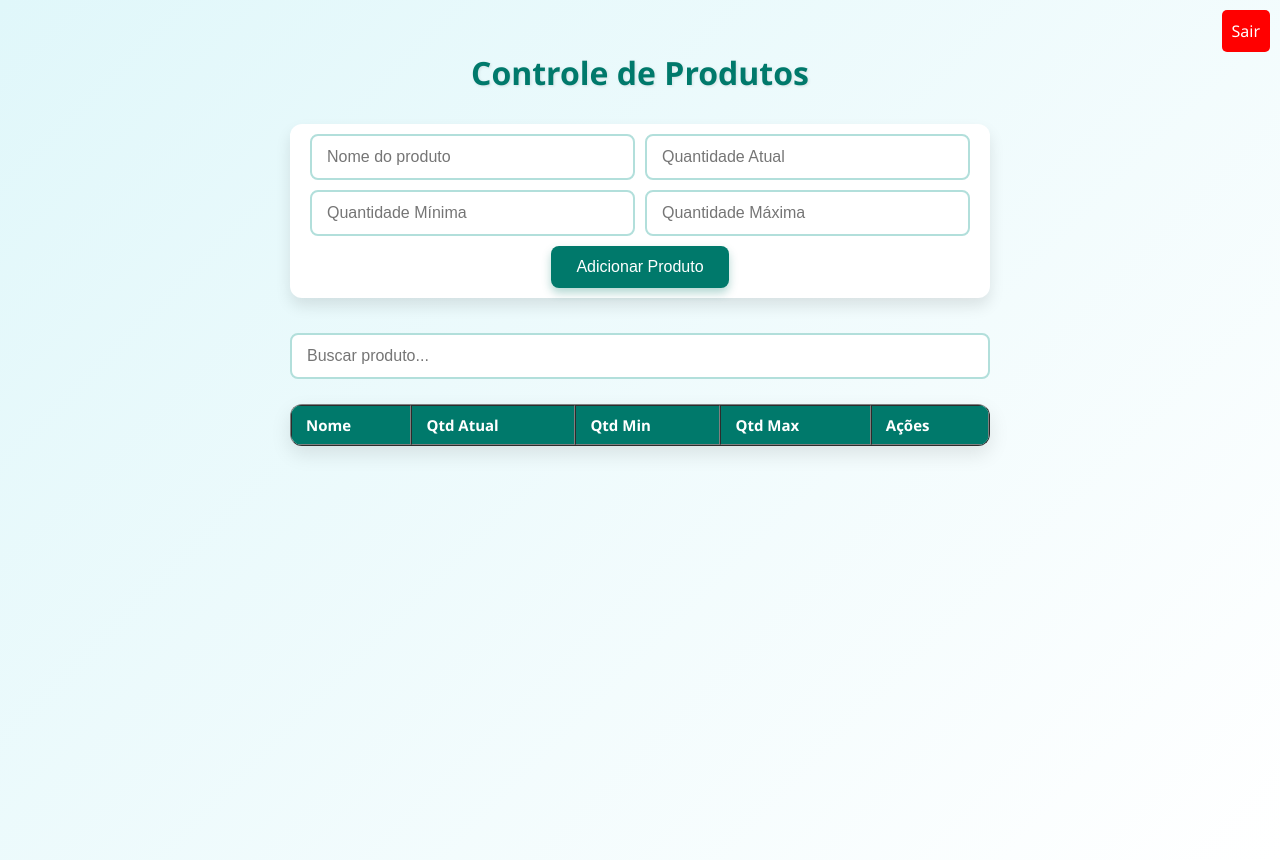
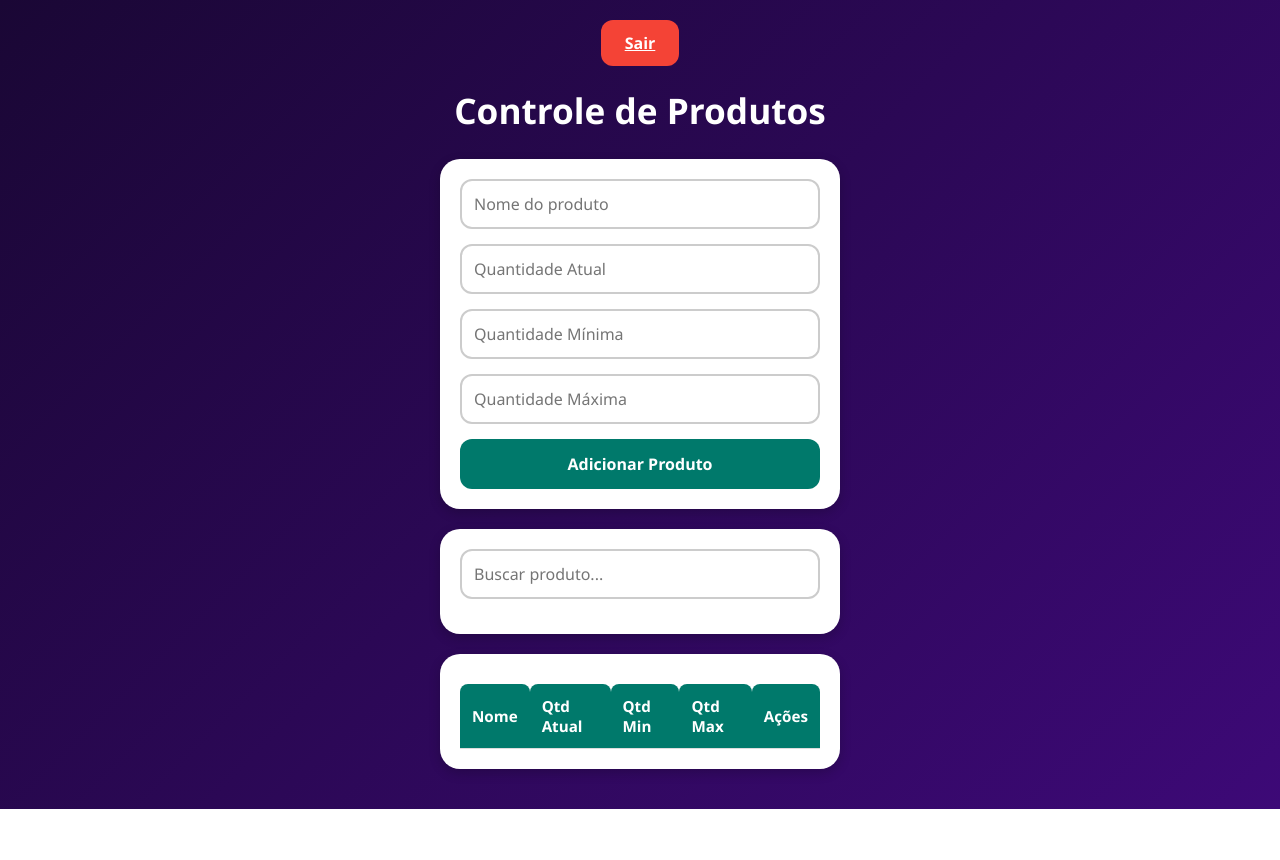
Before and after one commit to DIOOWS/ProjetoEstoque-V01, a Flask app: page / in a window 1280 px wide. After the commit the page ends 809 px from the top, so only its background shows below. Run offline with Flask 3, Linux system fonts and the light colour scheme; the visitor is signed in with stand-in values (Sample User, id 1); data that the repository does not hold is empty.

Commit message:
botão l gout css

```diff
--- a/static/style.css
+++ b/static/style.css
@@ -1,212 +1,167 @@
 /* Reset básico */
 * {
+  margin: 0;
+  padding: 0;
   box-sizing: border-box;
+  font-family: "Segoe UI", sans-serif;
 }
 
 body {
-  font-family: 'Segoe UI', Tahoma, Geneva, Verdana, sans-serif;
-  margin: 30px;
-  background: linear-gradient(135deg, #e0f7fa, #ffffff);
-  color: #2c3e50;
+  background: linear-gradient(135deg, #1a0735, #3d0977);
+  color: #fff;
   min-height: 100vh;
+  padding: 20px;
   display: flex;
   flex-direction: column;
   align-items: center;
 }
 
-h1 {
-  text-align: center;
-  margin-bottom: 30px;
-  font-weight: 700;
-  color: #00796b;
-  text-shadow: 1px 1px 3px rgba(0,0,0,0.1);
-}
-
-/* BOTÃO DE LOGOUT */
+/* Botão de logout */
 .logout-btn {
-  background-color: #ff7043;
-  color: white;
+  background-color: #f44336;
+  color: #fff;
   border: none;
-  padding: 10px 20px;
-  border-radius: 10px;
-  font-size: 16px;
+  padding: 12px 24px;
+  border-radius: 12px;
+  font-weight: bold;
+  margin-bottom: 20px;
   cursor: pointer;
-  box-shadow: 0 4px 12px rgba(255, 87, 34, 0.4);
-  transition: background-color 0.3s ease, box-shadow 0.3s ease;
-  position: absolute;
-  top: 20px;
-  right: 30px;
+  transition: background-color 0.3s;
 }
 
 .logout-btn:hover {
-  background-color: #e64a19;
-  box-shadow: 0 6px 16px rgba(230, 74, 25, 0.6);
+  background-color: #d32f2f;
 }
 
-form {
-  width: 100%;
-  max-width: 700px;
-  background: white;
-  padding: 10px 20px;
-  border-radius: 12px;
-  box-shadow: 0 8px 15px rgba(0, 0, 0, 0.1);
-  display: flex;
-  gap: 10px;
-  flex-wrap: wrap;
-  justify-content: center;
-  margin-bottom: 35px;
+/* Título */
+h1 {
+  font-size: 2.2rem;
+  margin-bottom: 25px;
+  text-align: center;
 }
 
-form input {
-  flex: 1 1 150px;
-  padding: 12px 15px;
-  font-size: 16px;
-  border: 2px solid #b2dfdb;
-  border-radius: 8px;
-  transition: border-color 0.3s ease;
+/* Estilo dos formulários e container */
+form,
+.search-container,
+#product-table {
+  background-color: #fff;
+  border-radius: 20px;
+  padding: 20px;
+  width: 100%;
+  max-width: 400px;
+  margin-bottom: 20px;
+  box-shadow: 0 4px 12px rgba(0, 0, 0, 0.2);
+  color: #333;
 }
 
-form input:focus {
-  outline: none;
-  border-color: #00796b;
-  box-shadow: 0 0 8px rgba(0, 121, 107, 0.4);
+input[type="text"],
+input[type="number"] {
+  width: 100%;
+  padding: 12px;
+  margin-bottom: 15px;
+  border: 2px solid #ccc;
+  border-radius: 12px;
+  font-size: 1rem;
+  transition: border-color 0.3s;
 }
 
-form button {
-  padding: 12px 25px;
-  font-size: 16px;
-  cursor: pointer;
-  background-color: #00796b;
-  color: white;
-  border: none;
-  border-radius: 8px;
-  box-shadow: 0 5px 10px rgba(0, 121, 107, 0.3);
-  transition: background-color 0.3s ease, box-shadow 0.3s ease;
-  flex-shrink: 0;
+input:focus {
+  border-color: #00796b;
+  outline: none;
 }
 
-form button:hover {
-  background-color: #004d40;
-  box-shadow: 0 8px 15px rgba(0, 77, 64, 0.5);
+/* Botões de ação */
+button,
+#add-product-btn {
+  background-color: #00796b;
+  color: #fff;
+  border: none;
+  padding: 14px;
+  font-size: 1rem;
+  border-radius: 12px;
+  width: 100%;
+  cursor: pointer;
+  transition: background-color 0.3s;
+  font-weight: bold;
 }
 
-#busca {
-  width: 100%;
-  max-width: 700px;
-  margin-bottom: 25px;
-  padding: 12px 15px;
-  font-size: 16px;
-  border: 2px solid #b2dfdb;
-  border-radius: 8px;
-  transition: border-color 0.3s ease;
+button:hover,
+#add-product-btn:hover {
+  background-color: #00695c;
 }
 
-#busca:focus {
-  outline: none;
-  border-color: #00796b;
-  box-shadow: 0 0 8px rgba(0, 121, 107, 0.4);
+/* Tabela */
+table {
+  width: 100%;
+  border-collapse: collapse;
+  margin-top: 10px;
+  font-size: 0.95rem;
 }
 
-table {
-  width: 100%;
-  max-width: 700px;
-  border-collapse: separate;
-  border-spacing: 0;
-  background: white;
-  border-radius: 12px;
-  box-shadow: 0 8px 20px rgba(0, 0, 0, 0.1);
-  overflow: hidden;
-}
-
-th, td {
-  padding: 10px 14px;
+th,
+td {
+  padding: 12px;
   text-align: left;
-  font-size: 15px;
-  color: #34495e;
-  line-height: 1.2;
+  border-bottom: 1px solid #ddd;
 }
 
 th {
   background-color: #00796b;
   color: white;
-  font-weight: 600;
-  user-select: none;
+  font-weight: bold;
+  border-radius: 8px 8px 0 0;
 }
 
-tbody tr:hover {
-  background-color: #e0f2f1;
-  transition: background-color 0.3s ease;
+td:last-child {
+  text-align: right;
 }
 
-input.editavel {
-  width: 100%;
-  padding: 10px 12px;
-  font-size: 15px;
-  border: 1.8px solid #b2dfdb;
-  border-radius: 8px;
-  transition: border-color 0.3s ease;
+/* Botão excluir */
+.delete-btn {
+  background-color: #f44336;
+  color: white;
+  border: none;
+  padding: 10px 16px;
+  border-radius: 10px;
+  cursor: pointer;
+  font-weight: bold;
 }
 
-input.editavel:focus {
-  outline: none;
-  border-color: #00796b;
-  box-shadow: 0 0 6px rgba(0, 121, 107, 0.5);
+.delete-btn:hover {
+  background-color: #d32f2f;
 }
 
-button.btnDelete {
-  background: #e53935;
-  color: white;
-  border: none;
-  padding: 8px 14px;
-  border-radius: 8px;
-  cursor: pointer;
-  font-weight: 600;
-  box-shadow: 0 3px 8px rgba(229, 57, 53, 0.5);
-  transition: background-color 0.3s ease, box-shadow 0.3s ease;
-}
-
-button.btnDelete:hover {
-  background: #b71c1c;
-  box-shadow: 0 5px 15px rgba(183, 28, 28, 0.7);
-}
-
-/* RESPONSIVIDADE MOBILE */
-@media (max-width: 768px) {
-  body {
-    margin: 10px;
+/* Responsivo */
+@media (max-width: 480px) {
+  h1 {
+    font-size: 1.6rem;
   }
 
-  .logout-btn {
-    position: static;
-    margin-bottom: 20px;
-    width: 100%;
-    max-width: 300px;
-    text-align: center;
-    font-size: 13px;
-    padding: 10px;
+  table,
+  thead,
+  tbody,
+  th,
+  td,
+  tr {
+    display: block;
   }
 
-  form {
-    flex-direction: column;
-    align-items: center;
-    padding: 15px 20px;
-    gap: 10px;
+  thead {
+    display: none;
   }
 
-  form input, form button, #busca {
-    font-size: 14px;
+  td {
     padding: 10px;
-    width: 100%;
-    max-width: 300px;
-    text-align: center;
+    position: relative;
+    text-align: left;
+    border: none;
+    border-bottom: 1px solid #eee;
   }
 
-  th, td {
-    padding: 6px 8px;
-    font-size: 13px;
-  }
-
-  table {
-    font-size: 13px;
+  td::before {
+    content: attr(data-label);
+    font-weight: bold;
+    display: block;
+    margin-bottom: 6px;
   }
 }
--- a/templates/index.html
+++ b/templates/index.html
@@ -1,4 +1,3 @@
-
 <!DOCTYPE html>
 <html lang="pt-br">
 <head>
@@ -9,23 +8,30 @@
     <link rel="stylesheet" href="{{ url_for('static', filename='style.css') }}">
 </head>
 <body>
-    <a href="{{ url_for('logout') }}" style="position: absolute; top: 10px; right: 10px; background: red; color: white; padding: 10px; text-decoration: none; border-radius: 5px;">
-    Sair
-</a>
 
+    <!-- Botão de logout -->
+    <a href="{{ url_for('logout') }}" class="logout-btn">Sair</a>
+
+    <!-- Título -->
     <h1>Controle de Produtos</h1>
 
+    <!-- Formulário de cadastro -->
     <form id="formProduto">
         <input type="text" id="nome" placeholder="Nome do produto" required />
         <input type="number" id="qtdAtual" placeholder="Quantidade Atual" required />
         <input type="number" id="qtdMin" placeholder="Quantidade Mínima" required />
         <input type="number" id="qtdMax" placeholder="Quantidade Máxima" required />
-        <button type="submit">Adicionar Produto</button>
+        <button type="submit" id="add-product-btn">Adicionar Produto</button>
     </form>
 
+    <!-- Campo de busca -->
+    <div class="search-container">
         <input type="text" id="busca" placeholder="Buscar produto..." />
+    </div>
 
-    <table border="1" id="tabelaProdutos">
+    <!-- Tabela de produtos -->
+    <div id="product-table">
+        <table id="tabelaProdutos">
             <thead>
                 <tr>
                     <th>Nome</th>
@@ -37,7 +43,9 @@
             </thead>
             <tbody></tbody>
         </table>
+    </div>
 
+    <!-- JS -->
     <script src="/static/index.js"></script>
 </body>
 </html>
```
Lines whose indentation alone changed are shown as unchanged.
